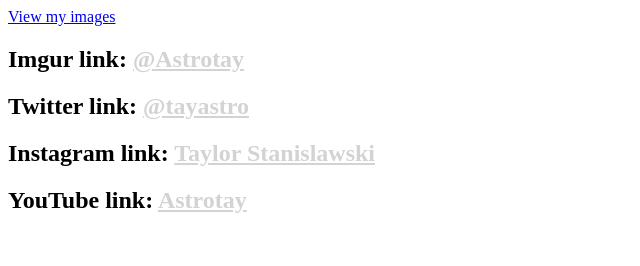
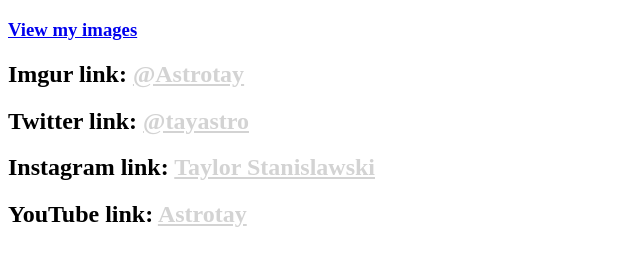
Before and after one commit to taylor91870/Website, a plain HTML site: page index.html in a window 1280 px wide. Shown: the whole page, without its empty margins (0-640 px from the left). Drawn offline with Linux system fonts and the light colour scheme.

Commit message:
Add files via upload

```diff
--- a/index.html
+++ b/index.html
@@ -4,7 +4,7 @@
 <meta charset="UTF-8">
 <meta name="viewport" content="width=device-width, initial-scale=1">
 
-<A HREF="AstroTay">View my images</A>
+<h3><A HREF="AstroTay">View my images</A></h3>
 <h2>Imgur link: <a target="blank" href="https://imgur.com/user/Astrotay" style="color:lightgrey">@Astrotay</a></h2>
 <h2>Twitter link: <a target="blank" href="https://imgur.com/user/Astrotay" style="color:lightgrey">@tayastro</a></h2>
 <h2>Instagram link: <a target="blank" href="https://imgur.com/user/Astrotay" style="color:lightgrey">Taylor Stanislawski</a></h2>
```
